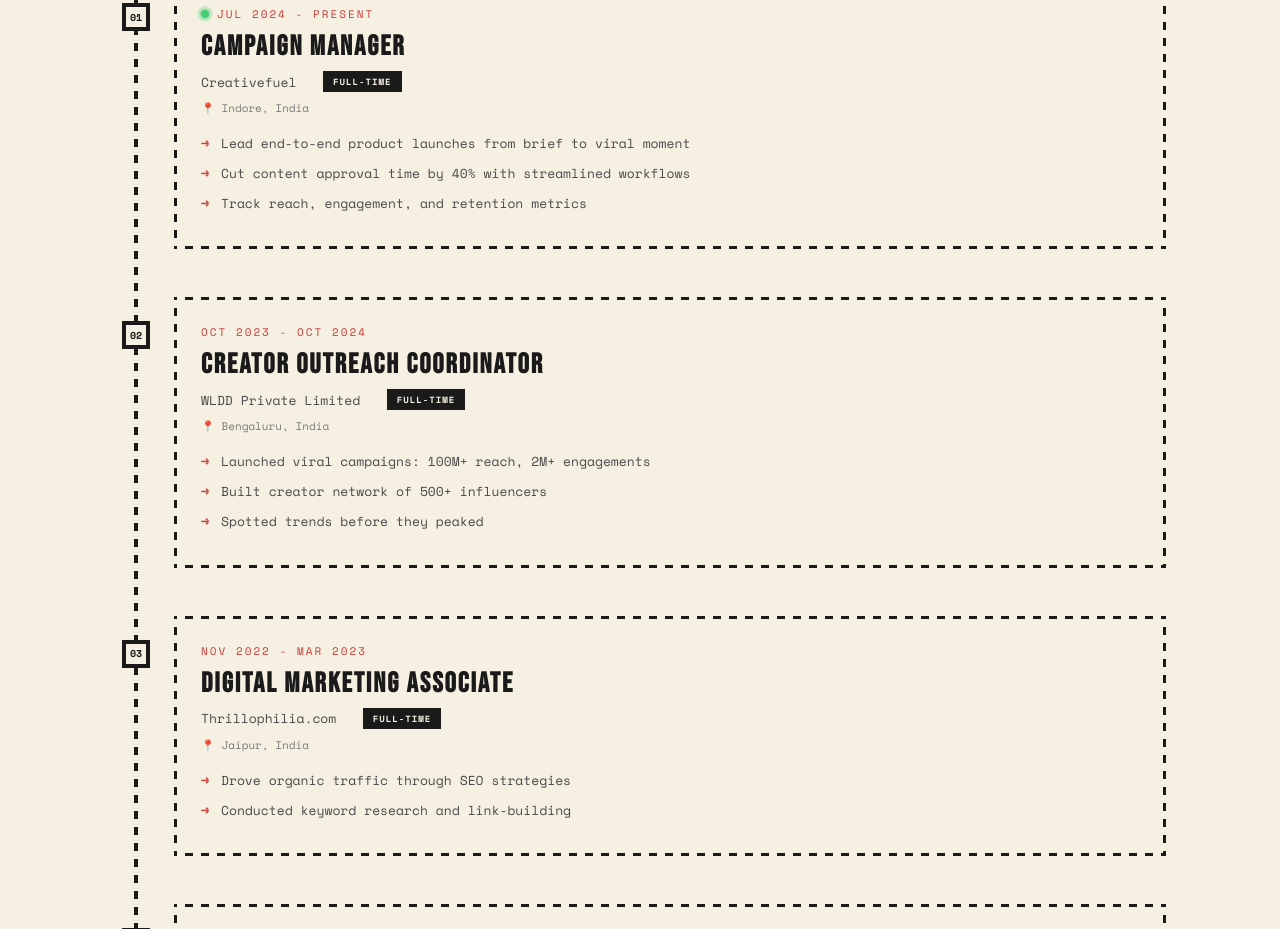
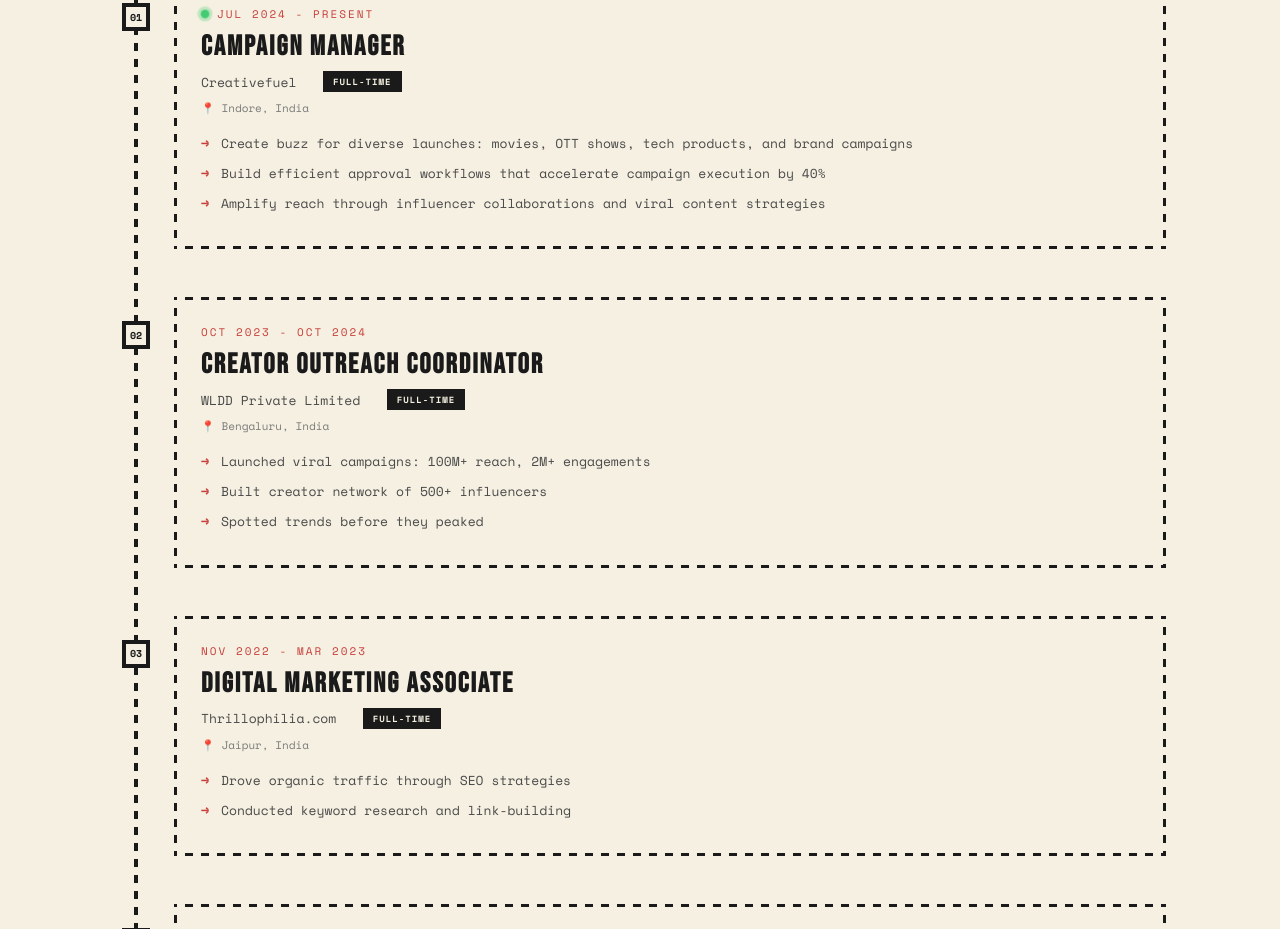
Before and after one commit to vrsn001/lakshay-portfolio, a React (Vite) app: page / in a window 1280 px wide. Shown: the part 2181-3110 px from the top of the page. Built offline with nearby package versions, Linux system fonts and the light colour scheme; a web font is replaced by a local one.

Commit message:
Update Creativefuel bullets to reflect diverse campaign work

```diff
--- a/src/App.jsx
+++ b/src/App.jsx
@@ -176,9 +176,9 @@ function App() {
                 location="📍 Indore, India"
                 isCurrentJob={true}
                 bullets={[
-                  "Lead end-to-end product launches from brief to viral moment",
-                  "Cut content approval time by 40% with streamlined workflows",
-                  "Track reach, engagement, and retention metrics"
+                  "Create buzz for diverse launches: movies, OTT shows, tech products, and brand campaigns",
+                  "Build efficient approval workflows that accelerate campaign execution by 40%",
+                  "Amplify reach through influencer collaborations and viral content strategies"
                 ]}
               />
               <TimelineItem
```
